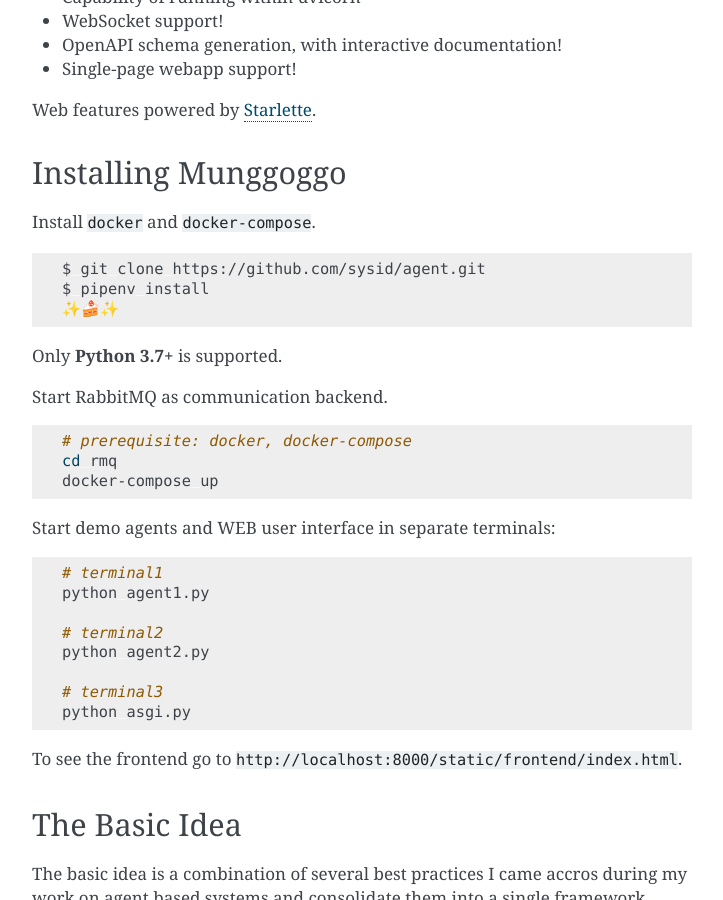
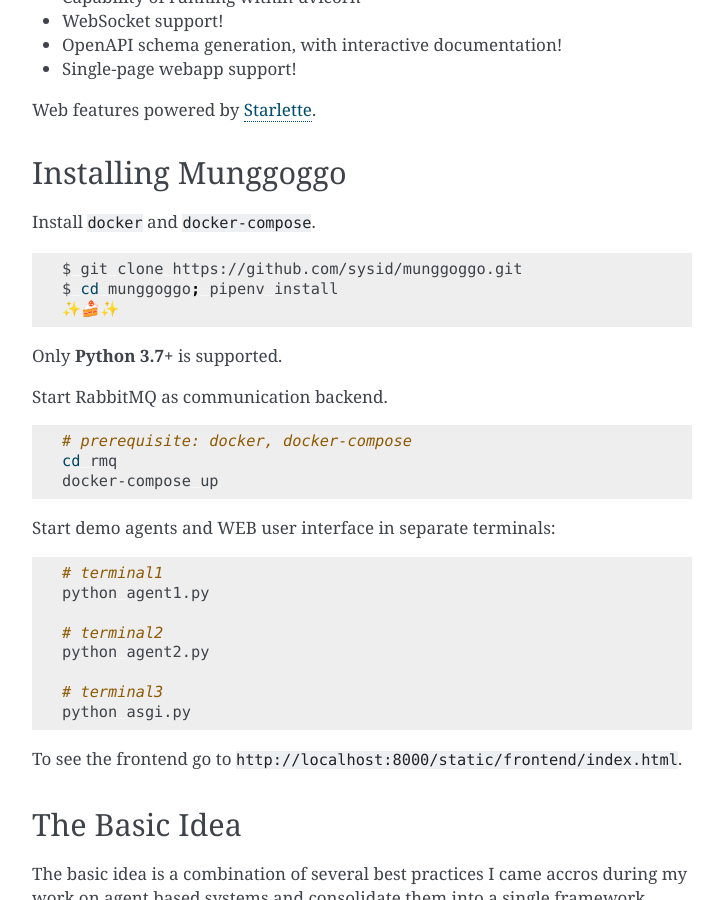
Before and after one commit to sysid/munggoggo, a Sphinx documentation site: the page built from docs/source/index.rst, in a window 1280 px wide and 900 px high, scrolled down 1973 px. Shown: the whole window, without its empty margins (388-1111 px from the left). Built offline with Sphinx 7.4.7, drawn with Linux system fonts in a browser that asks for light colours.

Commit message:
bug: documentation

```diff
--- a/README.rst
+++ b/README.rst
@@ -76,8 +76,8 @@
 
 .. code-block:: shell
 
-   $ git clone https://github.com/sysid/agent.git
-   $ pipenv install
+   $ git clone https://github.com/sysid/munggoggo.git
+   $ cd munggoggo; pipenv install
    ✨🍰✨
 
 Only **Python 3.7+** is supported.
--- a/docs/source/index.rst
+++ b/docs/source/index.rst
@@ -76,8 +76,8 @@
 
 .. code-block:: shell
 
-   $ git clone https://github.com/sysid/agent.git
-   $ pipenv install
+   $ git clone https://github.com/sysid/munggoggo.git
+   $ cd munggoggo; pipenv install
    ✨🍰✨
 
 Only **Python 3.7+** is supported.
```
Also changed, not shown: other parts of README.rst (+1 -1 lines).
